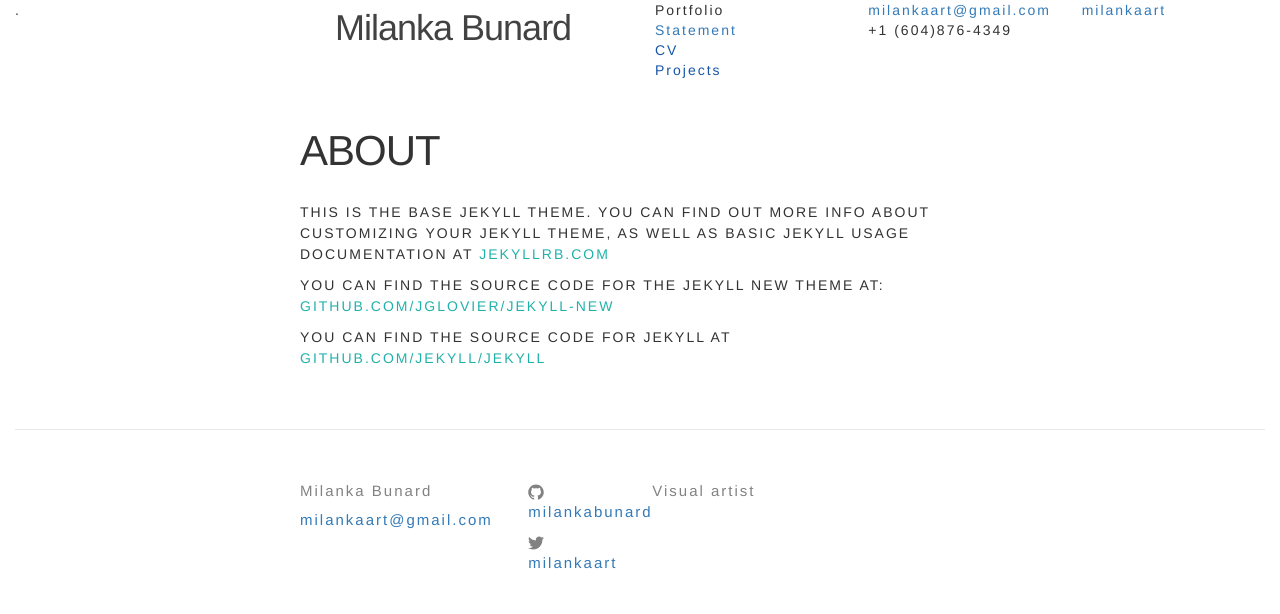
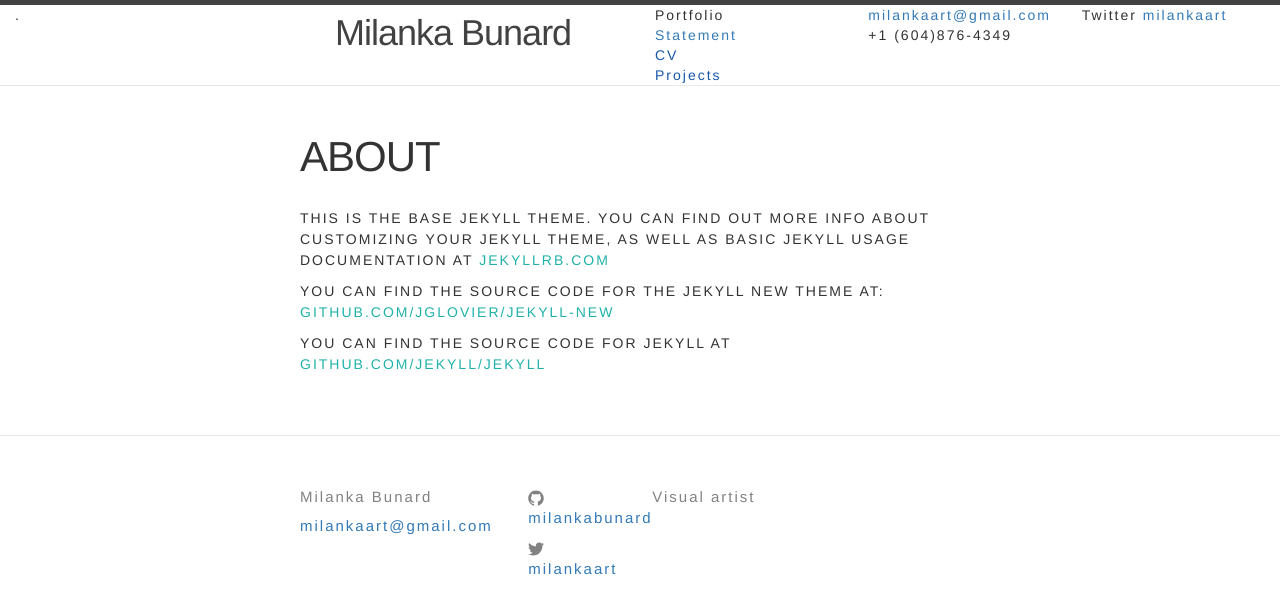
Before and after one commit to milankabunard/milankabunard.github.io, a Jekyll site: the page built from about.md, in a window 1280 px wide. Shown: the top 614 px of the page. Built offline with Jekyll 4.4.1, drawn with Linux system fonts in a browser that asks for light colours.

Commit message:
changes header

```diff
--- a/_includes/header.html
+++ b/_includes/header.html
@@ -1,3 +1,4 @@
+<header class="site-header">
 
 <link rel="stylesheet" href="https://maxcdn.bootstrapcdn.com/bootstrap/3.3.6/css/bootstrap.min.css" integrity="sha384-1q8mTJOASx8j1Au+a5WDVnPi2lkFfwwEAa8hDDdjZlpLegxhjVME1fgjWPGmkzs7" crossorigin="anonymous">
 
@@ -7,9 +8,10 @@
   <div class="col-md-3"><a class="site-title" href="{{ site.baseurl }}/">{{ site.title }}</a></div>
   <div class="col-md-2"><a href=""></a>Portfolio<br/><a href="/about">Statement</a><br/><a href="">CV</a><br/><a href="">Projects</a></div>
   <div class="col-md-2"><a href="mailto:{{ site.email }}">{{ site.email }}</a><br/>+1 (604)876-4349</div>
-  <div class="col-md-2"><a href="https://twitter.com/{{ site.twitter_username }}">{{ site.twitter_username }}</a></div>
+  <div class="col-md-2">Twitter <a href="https://twitter.com/{{ site.twitter_username }}">{{ site.twitter_username }}</a></div>
 </div>
 
+</div>
 
   <div class="wrapper">
 
```
